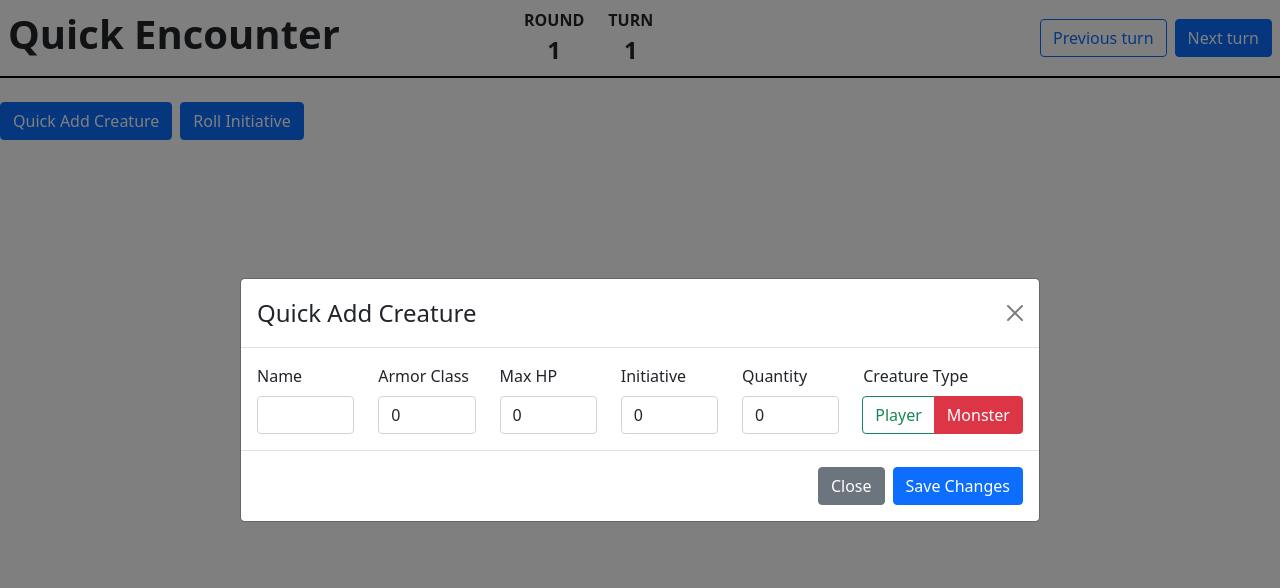
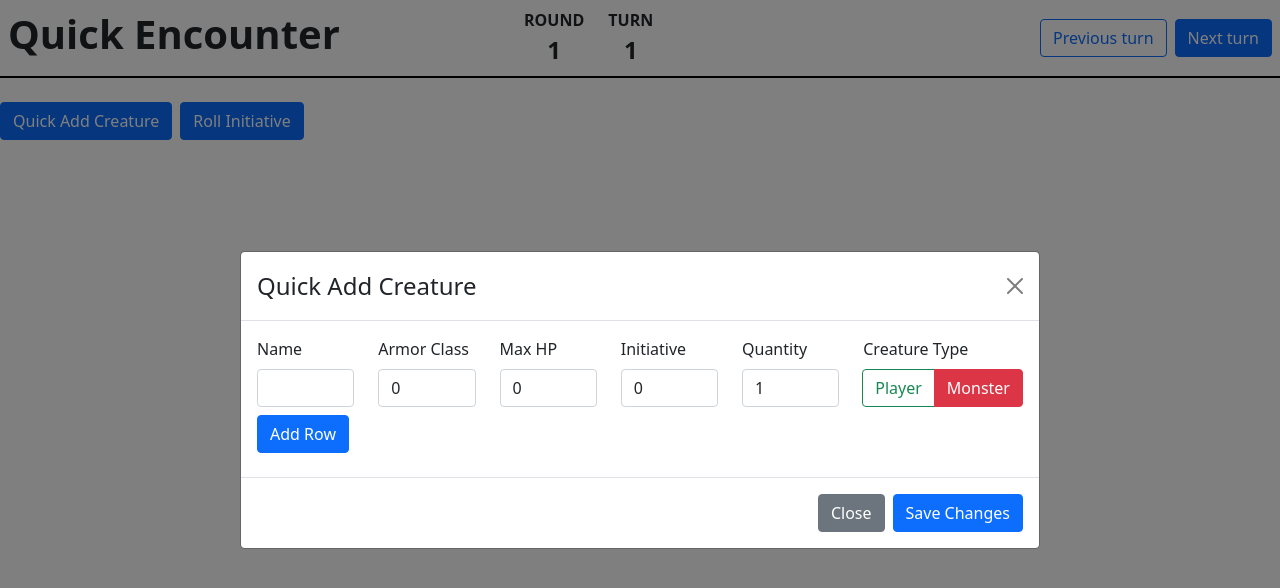
Before and after one commit to mspoehr/dnd-combat-tracker, a React (Create React App) app: page /encounters/quick/run in a window 1280 px wide. Both pictures are taken after a click on the button "Quick Add Creature". Shown: the top 588 px of the page. Built offline with nearby package versions, Linux system fonts and the light colour scheme.

Commit message:
Add multiple creatures

```diff
--- a/src/pages/RunEncounter/DisplayInitiative.tsx
+++ b/src/pages/RunEncounter/DisplayInitiative.tsx
@@ -88,7 +88,7 @@ const DisplayInitiative: React.FunctionComponent = () => {
 
   return (
     <div>
-      <Stack direction="horizontal" gap={2}>
+      <Stack className="my-2" direction="horizontal" gap={2}>
         <Button onClick={() => dispatch(open())}>Quick Add Creature</Button>
         <Button onClick={() => dispatch(rollAllInitiative())}>Roll Initiative</Button>
       </Stack>
--- a/src/pages/RunEncounter/QuickAddModal.tsx
+++ b/src/pages/RunEncounter/QuickAddModal.tsx
@@ -1,123 +1,97 @@
-import React from "react";
-import { Button, ButtonGroup, Col, Form, Modal, Row, ToggleButton } from "react-bootstrap";
-import { addCreature, editCreature } from "../../redux/initiative-tracker/initiativeTrackerSlice";
+import React, { useState } from "react";
+import { Button, ButtonGroup, Col, Form, InputGroup, Modal, Row, ToggleButton } from "react-bootstrap";
+import { addCreatures, editCreature } from "../../redux/initiative-tracker/initiativeTrackerSlice";
 import {
   changeName,
   changeAc,
   changeMaxHp,
   changeInitiative,
-  selectAc,
-  selectInitiative,
-  selectMaxHp,
-  selectName,
   close,
-  selectOpen,
-  selectEditingMode,
-  selectEditIndex,
-  selectType,
   changeType,
   changeQuantity,
-  selectQuantity
+  selectCreatures,
+  QuickAddCreature,
+  selectEditMode,
+  selectModalOpen,
+  selectEditIndex,
+  addRow
 } from "../../redux/initiative-tracker/quickAddSlice";
 import { CreatureType } from "../../redux/models";
 import { useAppDispatch, useAppSelector } from "../../redux/store";
 
-const QuickAddModal: React.FunctionComponent = () => {
-  const name = useAppSelector(selectName);
-  const ac = useAppSelector(selectAc);
-  const maxHp = useAppSelector(selectMaxHp);
-  const initiative = useAppSelector(selectInitiative);
-  const editMode = useAppSelector(selectEditingMode);
-  const editIndex = useAppSelector(selectEditIndex);
-  const type = useAppSelector(selectType);
-  const quantity = useAppSelector(selectQuantity);
+function AddNewCreature(props: {
+  currentCreature: QuickAddCreature;
+  editMode: boolean;
+  validated: boolean;
+  index: number;
+}) {
   const dispatch = useAppDispatch();
+
   const radios = [
     { name: "Player", value: "player" },
     { name: "Monster", value: "monster" }
   ];
-  const save = () => {
-    const creature = {
-      name,
-      ac,
-      maxHp,
-      initiative,
-      currentHp: maxHp,
-      type: type
-    };
-
-    if (!editMode) {
-      dispatch(addCreature({ creature, quantity }));
-    } else {
-      dispatch(editCreature({ index: editIndex, creature }));
-    }
-    dispatch(close());
-  };
-
   return (
-    <Modal size="lg" show={useAppSelector(selectOpen)} onHide={() => dispatch(close())} centered>
-      <Modal.Header closeButton>
-        <Modal.Title>Quick Add Creature</Modal.Title>
-      </Modal.Header>
-      <Modal.Body>
-        <Form>
     <Row>
       <Col>
-              <Form.Group className="mv-3" controlId="exampleForm.ControlTextArea1">
+        <Form.Group className="mv-3">
           <Form.Label>Name</Form.Label>
+          <InputGroup hasValidation>
             <Form.Control
-                  value={name}
+              isInvalid={props.validated && props.currentCreature.name === ""}
+              value={props.currentCreature.name}
               onChange={(e) => {
-                    dispatch(changeName(e.target.value));
+                dispatch(changeName({ name: e.target.value, index: props.index }));
+              }}
+              type="text"
+            ></Form.Control>
+          </InputGroup>
+        </Form.Group>
+      </Col>
+      <Col>
+        <Form.Group className="mv-3">
+          <Form.Label>Armor Class</Form.Label>
+          <Form.Control
+            value={props.currentCreature.ac}
+            onChange={(e) => {
+              dispatch(changeAc({ ac: Number(e.target.value), index: props.index }));
             }}
             type="text"
           ></Form.Control>
         </Form.Group>
       </Col>
       <Col>
-              <Form.Group className="mv-3" controlId="exampleForm.ControlTextArea1">
-                <Form.Label>Armor Class</Form.Label>
+        <Form.Group className="mv-3">
+          <Form.Label>Max HP</Form.Label>
           <Form.Control
-                  value={ac}
+            value={props.currentCreature.maxHp}
             onChange={(e) => {
-                    dispatch(changeAc(Number(e.target.value)));
+              dispatch(changeMaxHp({ maxHp: Number(e.target.value), index: props.index }));
             }}
             type="text"
           ></Form.Control>
         </Form.Group>
       </Col>
       <Col>
-              <Form.Group className="mv-3" controlId="exampleForm.ControlTextArea1">
-                <Form.Label>Max HP</Form.Label>
+        <Form.Group className="mv-3">
+          <Form.Label>Initiative</Form.Label>
           <Form.Control
-                  value={maxHp}
+            value={props.currentCreature.initiative}
             onChange={(e) => {
-                    dispatch(changeMaxHp(Number(e.target.value)));
+              dispatch(changeInitiative({ initiative: Number(e.target.value), index: props.index }));
             }}
             type="text"
           ></Form.Control>
         </Form.Group>
       </Col>
+      {!props.editMode && (
         <Col>
-              <Form.Group className="mv-3" controlId="exampleForm.ControlTextArea1">
-                <Form.Label>Initiative</Form.Label>
-                <Form.Control
-                  value={initiative}
-                  onChange={(e) => {
-                    dispatch(changeInitiative(Number(e.target.value)));
-                  }}
-                  type="text"
-                ></Form.Control>
-              </Form.Group>
-            </Col>
-            {!editMode && (
-              <Col>
-                <Form.Group className="mv-3" controlId="exampleForm.ControlTextArea1">
+          <Form.Group className="mv-3">
             <Form.Label>Quantity</Form.Label>
             <Form.Control
-                    value={quantity}
+              value={props.currentCreature.quantity}
               onChange={(e) => {
-                      dispatch(changeQuantity(Number(e.target.value)));
+                dispatch(changeQuantity({ quantity: Number(e.target.value), index: props.index }));
               }}
               type="text"
             ></Form.Control>
@@ -126,19 +100,21 @@ const QuickAddModal: React.FunctionComponent = () => {
       )}
 
       <Col>
-              <Form.Group className="mv-3" controlId="exampleForm.ControlTextArea1">
+        <Form.Group className="mv-3">
           <Form.Label>Creature Type</Form.Label>
           <ButtonGroup>
             {radios.map((radio, idx) => (
               <ToggleButton
                 key={idx}
-                      id={`radio-${idx}`}
+                id={`radio-${props.index}-${idx}`}
                 type="radio"
                 variant={idx % 2 ? "outline-danger" : "outline-success"}
-                      name="radio"
+                name={`radio-${props.index}`}
                 value={radio.value}
-                      checked={type === (radio.value as CreatureType)}
-                      onChange={(e) => dispatch(changeType(e.currentTarget.value as CreatureType))}
+                checked={props.currentCreature.type === (radio.value as CreatureType)}
+                onChange={(e) =>
+                  dispatch(changeType({ type: e.currentTarget.value as CreatureType, index: props.index }))
+                }
               >
                 {radio.name}
               </ToggleButton>
@@ -147,6 +123,70 @@ const QuickAddModal: React.FunctionComponent = () => {
         </Form.Group>
       </Col>
     </Row>
+  );
+}
+
+const QuickAddModal: React.FunctionComponent = () => {
+  const creatures = useAppSelector(selectCreatures);
+  const dispatch = useAppDispatch();
+  const editIndex = useAppSelector(selectEditIndex);
+  const editMode = useAppSelector(selectEditMode);
+  const [validated, setValidated] = useState(false);
+
+  const save = () => {
+    setValidated(true);
+
+    const filteredCreatures = creatures.filter(
+      (creature) =>
+        !(
+          creature.name === "" &&
+          creature.ac === 0 &&
+          creature.maxHp === 0 &&
+          creature.initiative === 0 &&
+          creature.quantity === 1
+        )
+    );
+
+    const valid = filteredCreatures.reduce((valid, creature) => valid && creature.name !== "", true);
+    if (!valid) {
+      return;
+    }
+
+    const initiativeCreatures = filteredCreatures
+      .map((creature) => ({ ...creature, currentHp: creature.maxHp }))
+      .map((creature) => new Array(creature.quantity).fill(creature))
+      .flat();
+
+    if (!editMode) {
+      dispatch(addCreatures(initiativeCreatures));
+    } else {
+      dispatch(editCreature({ index: editIndex, creature: creatures[0] }));
+    }
+    dispatch(close());
+  };
+
+  return (
+    <Form>
+      <Modal size="lg" show={useAppSelector(selectModalOpen)} onHide={() => dispatch(close())} centered>
+        <Modal.Header closeButton>
+          <Modal.Title>Quick Add Creature</Modal.Title>
+        </Modal.Header>
+        <Modal.Body>
+          <Form>
+            {creatures.map((creature, index) => (
+              <AddNewCreature
+                key={index}
+                currentCreature={creature}
+                editMode={editMode}
+                validated={validated}
+                index={index}
+              ></AddNewCreature>
+            ))}
+            {!editMode && (
+              <Button className="my-2" variant="primary" onClick={() => dispatch(addRow())}>
+                Add Row
+              </Button>
+            )}
           </Form>
         </Modal.Body>
         <Modal.Footer>
@@ -158,6 +198,7 @@ const QuickAddModal: React.FunctionComponent = () => {
           </Button>
         </Modal.Footer>
       </Modal>
+    </Form>
   );
 };
 
--- a/src/redux/initiative-tracker/initiativeTrackerSlice.ts
+++ b/src/redux/initiative-tracker/initiativeTrackerSlice.ts
@@ -2,13 +2,14 @@ import { createSelector, createSlice, PayloadAction } from "@reduxjs/toolkit";
 import { Creature } from "../models";
 import { RootState } from "../store";
 import { v4 as uuidv4 } from "uuid";
+import { QuickAddCreature } from "./quickAddSlice";
 
 export interface InitiativeCreature extends Creature {
   initiative: number;
   order: number;
   currentHp: number;
 }
-type InitiativeCreatureExternal = Omit<InitiativeCreature, "uuid" | "order">;
+export type InitiativeCreatureExternal = Omit<InitiativeCreature, "uuid" | "order">;
 
 const initialState = {
   creatures: [] as InitiativeCreature[],
@@ -53,13 +54,15 @@ export const initiativeTrackerSlice = createSlice({
   name: "initiativeTracker",
   initialState,
   reducers: {
-    addCreature: (state, action: PayloadAction<{ creature: InitiativeCreatureExternal; quantity: number }>) => {
+    addCreatures: (state, action: PayloadAction<InitiativeCreatureExternal[]>) => {
       const currentTurnUuid = state.creatures[state.currentTurn]?.uuid;
 
-      const creature: InitiativeCreature = { order: 0, uuid: uuidv4(), ...action.payload.creature };
-      for (let i = 0; i < action.payload.quantity; i++) {
-        state.creatures.push(creature);
-      }
+      const creatures: InitiativeCreature[] = action.payload.map((creature, index) => ({
+        order: index,
+        uuid: uuidv4(),
+        ...creature
+      }));
+      state.creatures.push(...creatures);
       sortInitiativeCreatures(state.creatures);
 
       // If combat has started, preserve the turn of the creature whose turn it currently is
@@ -81,7 +84,7 @@ export const initiativeTrackerSlice = createSlice({
         }
       }
     },
-    editCreature: (state, action: PayloadAction<{ index: number; creature: InitiativeCreatureExternal }>) => {
+    editCreature: (state, action: PayloadAction<{ index: number; creature: QuickAddCreature }>) => {
       const index = adjustedCreatureIndex(state, action.payload.index);
       state.creatures[index] = {
         ...state.creatures[index],
@@ -150,7 +153,7 @@ export const initiativeTrackerSlice = createSlice({
 });
 
 export const {
-  addCreature,
+  addCreatures,
   deleteCreature,
   editCreature,
   changeInitiative,
--- a/src/redux/initiative-tracker/quickAddSlice.ts
+++ b/src/redux/initiative-tracker/quickAddSlice.ts
@@ -4,78 +4,112 @@ import { RootState } from "../store";
 import { InitiativeCreature } from "./initiativeTrackerSlice";
 
 const initialState = {
-  name: "",
-  ac: 0,
-  maxHp: 0,
-  initiative: 0,
-  type: "monster" as CreatureType,
-  quantity: 0,
+  creatures: [
+    {
+      name: "",
+      ac: 0,
+      maxHp: 0,
+      initiative: 0,
+      type: "monster" as CreatureType,
+      quantity: 1
+    }
+  ] as QuickAddCreature[],
   modalOpen: false,
   editingMode: false,
   editIndex: 0
 };
 
+export interface QuickAddCreature {
+  name: string;
+  ac: number;
+  maxHp: number;
+  initiative: number;
+  type: CreatureType;
+  quantity: number;
+}
+
 export const quickAddSlice = createSlice({
   name: "quickAdd",
   initialState,
   reducers: {
-    changeName: (state, action: PayloadAction<string>) => {
-      state.name = action.payload;
+    changeName: (state, action: PayloadAction<{ name: string; index: number }>) => {
+      state.creatures[action.payload.index].name = action.payload.name;
     },
-    changeAc: (state, action: PayloadAction<number>) => {
-      if (isNaN(action.payload)) {
+    changeAc: (state, action: PayloadAction<{ ac: number; index: number }>) => {
+      if (isNaN(action.payload.ac)) {
         return;
       }
-      state.ac = action.payload;
+      state.creatures[action.payload.index].ac = action.payload.ac;
     },
-    changeMaxHp: (state, action: PayloadAction<number>) => {
-      if (isNaN(action.payload)) {
+    changeMaxHp: (state, action: PayloadAction<{ maxHp: number; index: number }>) => {
+      if (isNaN(action.payload.maxHp)) {
         return;
       }
-      state.maxHp = action.payload;
+      state.creatures[action.payload.index].maxHp = action.payload.maxHp;
     },
-    changeInitiative: (state, action: PayloadAction<number>) => {
-      if (isNaN(action.payload)) {
+    changeInitiative: (state, action: PayloadAction<{ initiative: number; index: number }>) => {
+      if (isNaN(action.payload.initiative)) {
         return;
       }
-      state.initiative = action.payload;
+      state.creatures[action.payload.index].initiative = action.payload.initiative;
     },
-    changeType: (state, action: PayloadAction<CreatureType>) => {
-      state.type = action.payload;
+    changeType: (state, action: PayloadAction<{ type: CreatureType; index: number }>) => {
+      state.creatures[action.payload.index].type = action.payload.type;
     },
-    changeQuantity: (state, action: PayloadAction<number>) => {
-      if (isNaN(action.payload)) {
+    changeQuantity: (state, action: PayloadAction<{ quantity: number; index: number }>) => {
+      if (isNaN(action.payload.quantity)) {
         return;
       }
-      state.quantity = action.payload;
+      state.creatures[action.payload.index].quantity = action.payload.quantity;
     },
     open: (state) => {
       state.modalOpen = true;
     },
     close: () => JSON.parse(JSON.stringify(initialState)),
+    addRow: (state) => {
+      const creature = {
+        name: "",
+        ac: 0,
+        maxHp: 0,
+        initiative: 0,
+        type: "monster" as CreatureType,
+        quantity: 1
+      };
+      state.creatures.push(creature);
+    },
     edit: (state, action: PayloadAction<{ index: number; creature: InitiativeCreature }>) => {
       state.editingMode = true;
-      state.name = action.payload.creature.name ?? "";
-      state.ac = action.payload.creature.ac ?? 0;
-      state.maxHp = action.payload.creature.maxHp ?? 0;
-      state.initiative = action.payload.creature.initiative ?? 0;
+      state.creatures = [
+        {
+          name: action.payload.creature.name ?? "",
+          ac: action.payload.creature.ac ?? 0,
+          maxHp: action.payload.creature.maxHp ?? 0,
+          initiative: action.payload.creature.initiative ?? 0,
+          quantity: 0,
+          type: action.payload.creature.type ?? "monster"
+        }
+      ];
       state.modalOpen = true;
       state.editIndex = action.payload.index;
-      state.type = action.payload.creature.type ?? "monster";
     }
   }
 });
 
-export const { changeName, changeAc, changeMaxHp, changeInitiative, changeQuantity, open, close, edit, changeType } =
-  quickAddSlice.actions;
-export const selectName = (state: RootState): string => state.quickAdd.name;
-export const selectAc = (state: RootState): number => state.quickAdd.ac;
-export const selectMaxHp = (state: RootState): number => state.quickAdd.maxHp;
-export const selectInitiative = (state: RootState): number => state.quickAdd.initiative;
-export const selectOpen = (state: RootState): boolean => state.quickAdd.modalOpen;
-export const selectEditingMode = (state: RootState): boolean => state.quickAdd.editingMode;
+export const {
+  changeName,
+  changeAc,
+  changeMaxHp,
+  changeInitiative,
+  changeQuantity,
+  open,
+  close,
+  edit,
+  changeType,
+  addRow
+} = quickAddSlice.actions;
+export const selectCreatures = (state: RootState): QuickAddCreature[] => state.quickAdd.creatures;
+export const selectEditMode = (state: RootState): boolean => state.quickAdd.editingMode;
 export const selectEditIndex = (state: RootState): number => state.quickAdd.editIndex;
-export const selectType = (state: RootState): CreatureType => state.quickAdd.type;
-export const selectQuantity = (state: RootState): number => state.quickAdd.quantity;
+export const selectModalOpen = (state: RootState): boolean => state.quickAdd.modalOpen;
 
 export default quickAddSlice.reducer;
```
Lines whose indentation alone changed are shown as unchanged.
